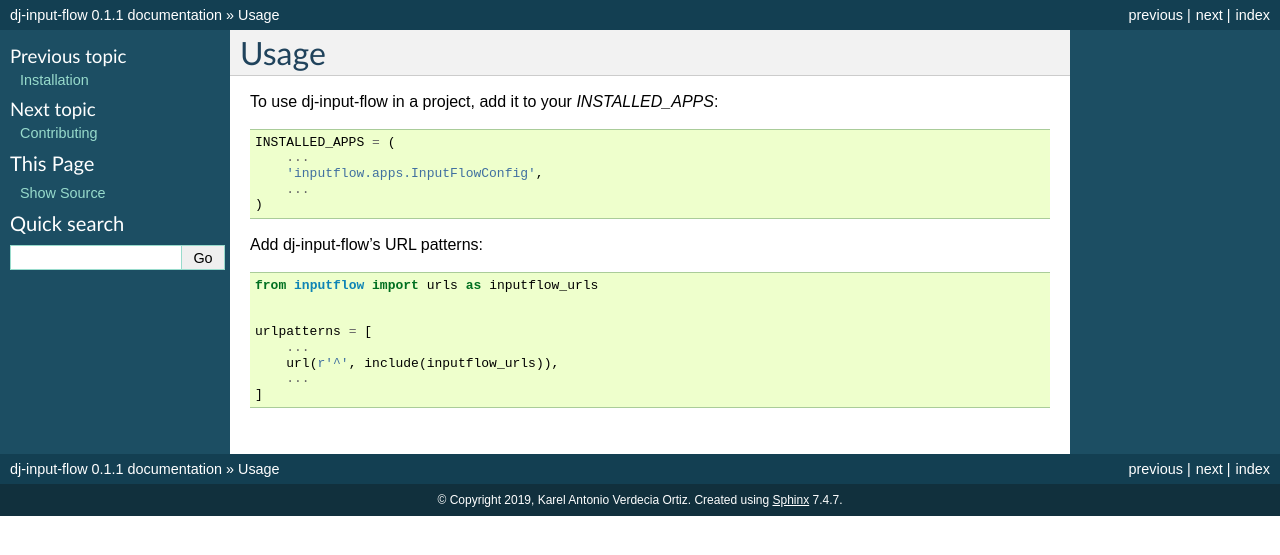
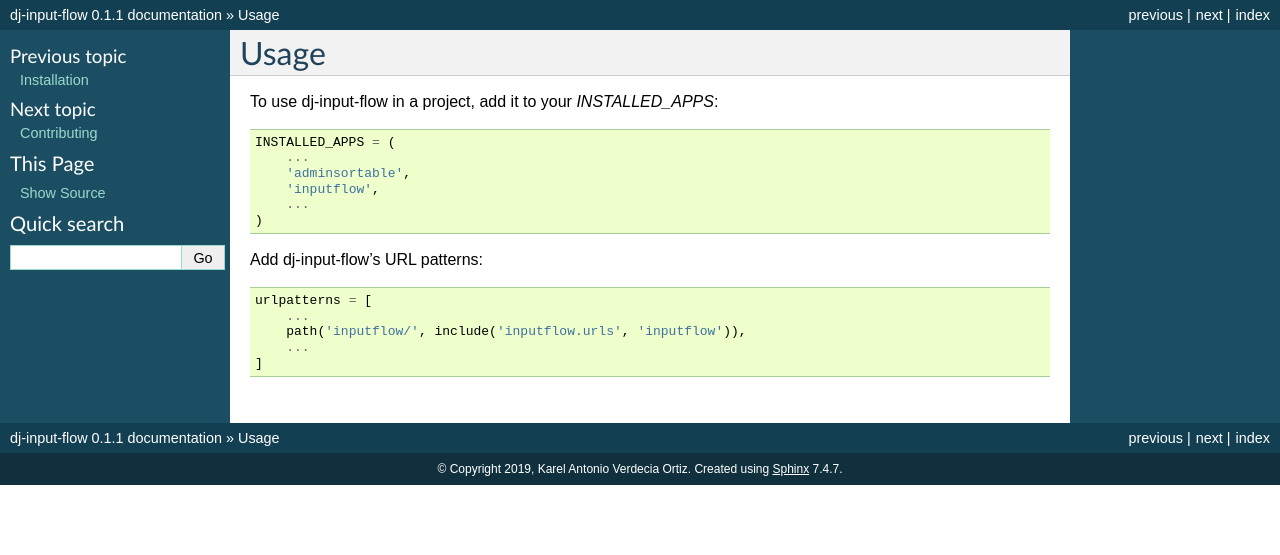
Before and after one commit to kverdecia/dj-input-flow, a Sphinx documentation site: the page built from docs/usage.rst, in a window 1280 px wide. Shown: the top 555 px of the page. Built offline with Sphinx 7.4.7, drawn with Linux system fonts in a browser that asks for light colours.

Commit message:
fixes in documentation

```diff
--- a/README.rst
+++ b/README.rst
@@ -42,7 +42,7 @@ Add dj-input-flow's URL patterns:
 
     urlpatterns = [
         ...
-        path('inputflow/', include('inputflow.urls', 'inputflow'))
+        path('inputflow/', include('inputflow.urls', 'inputflow')),
         ...
     ]
 
--- a/docs/index.rst
+++ b/docs/index.rst
@@ -4,7 +4,7 @@
    contain the root `toctree` directive.
 
 Welcome to dj-input-flow's documentation!
-=================================================================
+=========================================
 
 Contents:
 
--- a/docs/usage.rst
+++ b/docs/usage.rst
@@ -8,7 +8,8 @@ To use dj-input-flow in a project, add it to your `INSTALLED_APPS`:
 
     INSTALLED_APPS = (
         ...
-        'inputflow.apps.InputFlowConfig',
+        'adminsortable',
+        'inputflow',
         ...
     )
 
@@ -16,11 +17,8 @@ Add dj-input-flow's URL patterns:
 
 .. code-block:: python
 
-    from inputflow import urls as inputflow_urls
-
-
     urlpatterns = [
         ...
-        url(r'^', include(inputflow_urls)),
+        path('inputflow/', include('inputflow.urls', 'inputflow')),
         ...
     ]
```
Also changed, not shown: 1 other file.
